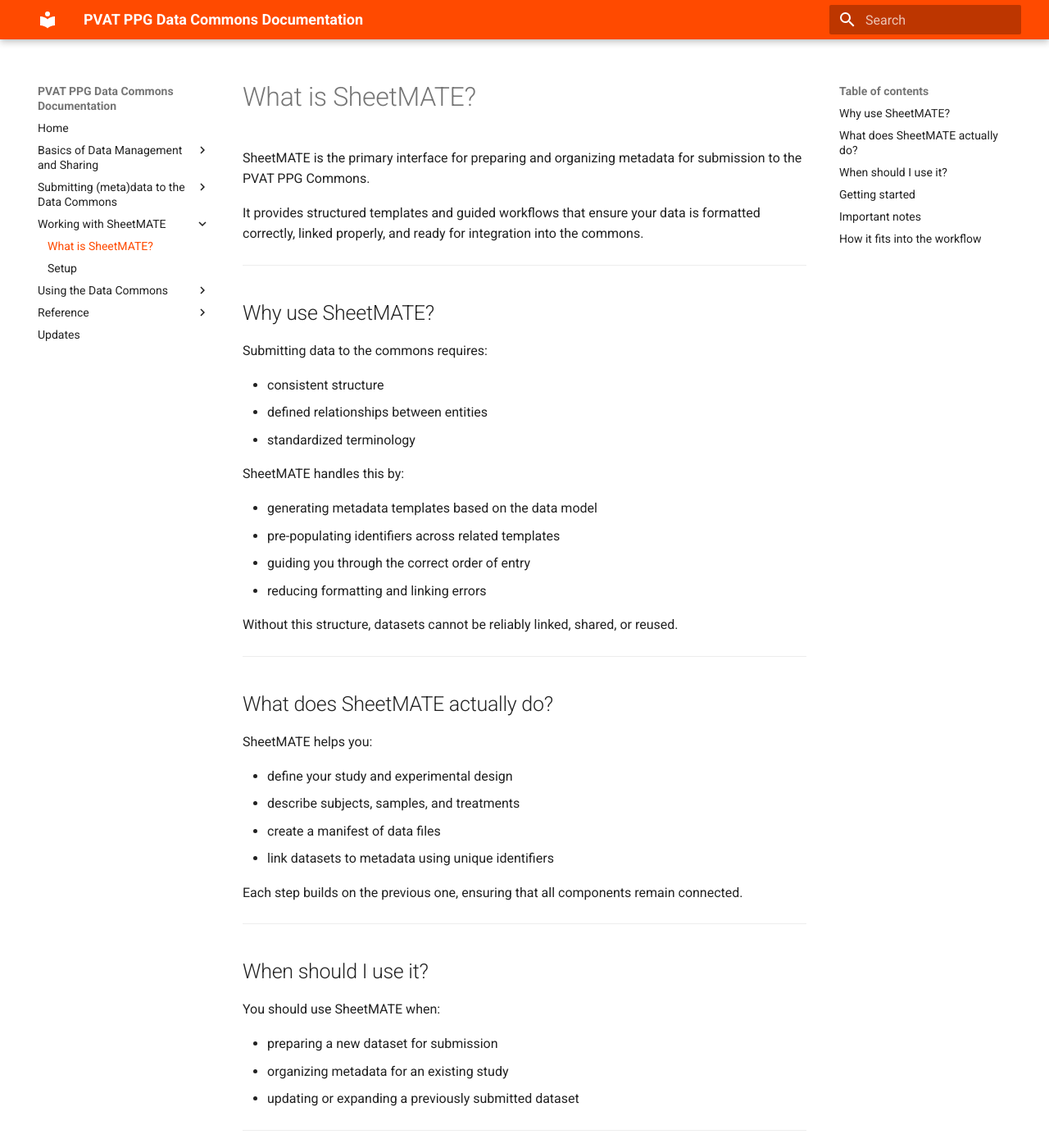
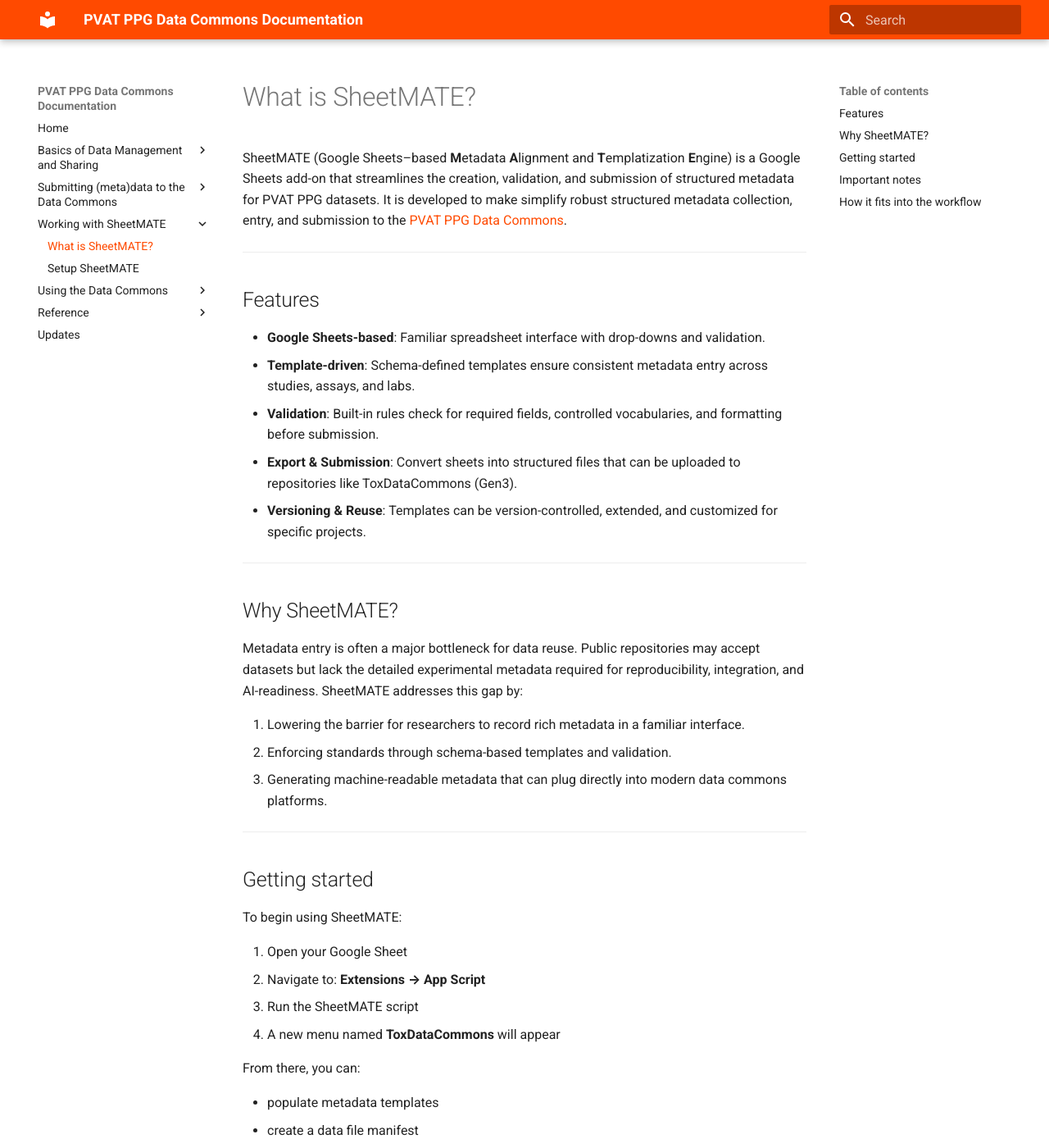
Before and after one commit to nault-research/pvatppg-commons-docs, an MkDocs documentation site: the page built from docs/sheetmate/index.md, in a window 1280 px wide and 1400 px high. Shown: the whole window at 82% size. Built offline with MkDocs 1.6.1 and Material for MkDocs 9.7.7, drawn with Linux system fonts in a browser that asks for light colours.

```diff
--- a/docs/sheetmate/index.md
+++ b/docs/sheetmate/index.md
@@ -1,52 +1,30 @@
+
 # What is SheetMATE?
 
-SheetMATE is the primary interface for preparing and organizing metadata for submission to the PVAT PPG Commons.
-
-It provides structured templates and guided workflows that ensure your data is formatted correctly, linked properly, and ready for integration into the commons.
+SheetMATE (Google Sheets–based <b>M</b>etadata <b>A</b>lignment and <b>T</b>emplatization <b>E</b>ngine) is a Google Sheets add-on that streamlines the creation, validation, and submission of structured metadata for PVAT PPG datasets. It is developed to make simplify robust structured metadata collection, entry, and submission to the [PVAT PPG Data Commons](http://data.pvatppgmsu.com).
 
 ---
 
-## Why use SheetMATE?
+## Features
 
-Submitting data to the commons requires:
-
-- consistent structure
-- defined relationships between entities
-- standardized terminology
-
-SheetMATE handles this by:
-
-- generating metadata templates based on the data model
-- pre-populating identifiers across related templates
-- guiding you through the correct order of entry
-- reducing formatting and linking errors
-
-Without this structure, datasets cannot be reliably linked, shared, or reused.
+- **Google Sheets-based**: Familiar spreadsheet interface with drop-downs and validation.
+- **Template-driven**: Schema-defined templates ensure consistent metadata entry across studies, assays, and labs.
+- **Validation**: Built-in rules check for required fields, controlled vocabularies, and formatting before submission.
+- **Export & Submission**: Convert sheets into structured files that can be uploaded to repositories like ToxDataCommons (Gen3).
+- **Versioning & Reuse**: Templates can be version-controlled, extended, and customized for specific projects.
 
 ---
 
-## What does SheetMATE actually do?
+## Why SheetMATE?
 
-SheetMATE helps you:
+Metadata entry is often a major bottleneck for data reuse. Public repositories may accept datasets but lack the detailed experimental metadata required for reproducibility, integration, and AI-readiness. SheetMATE addresses this gap by:
 
-- define your study and experimental design
-- describe subjects, samples, and treatments
-- create a manifest of data files
-- link datasets to metadata using unique identifiers
-
-Each step builds on the previous one, ensuring that all components remain connected.
+1. Lowering the barrier for researchers to record rich metadata in a familiar interface.
+2. Enforcing standards through schema-based templates and validation.
+3. Generating machine-readable metadata that can plug directly into modern data commons platforms.
 
 ---
 
-## When should I use it?
-
-You should use SheetMATE when:
-
-- preparing a new dataset for submission
-- organizing metadata for an existing study
-- updating or expanding a previously submitted dataset
-
----
 
 ## Getting started
 
--- a/mkdocs.yml
+++ b/mkdocs.yml
@@ -19,7 +19,7 @@ nav:
       - Data Submission Walkthrough: getting-started/walkthrough.md
   - Working with SheetMATE:
       - What is SheetMATE?: sheetmate/index.md
-      - Setup: sheetmate/setup.md
+      - Setup SheetMATE: sheetmate/setup.md
   - Using the Data Commons:
       - Web-based interface: concepts/gui_overview.md
       - API: concepts/api_overview.md
```
Also changed, not shown: docs/getting-started/walkthrough.md (+20 -0 lines), docs/sheetmate/setup.md (+34 -0 lines), docs/assets/images/app_script_screenshot.png (added), docs/assets/images/gen3_menu_screenshot.png (added), docs/assets/images/run_app_script_screenshot.png (added).
